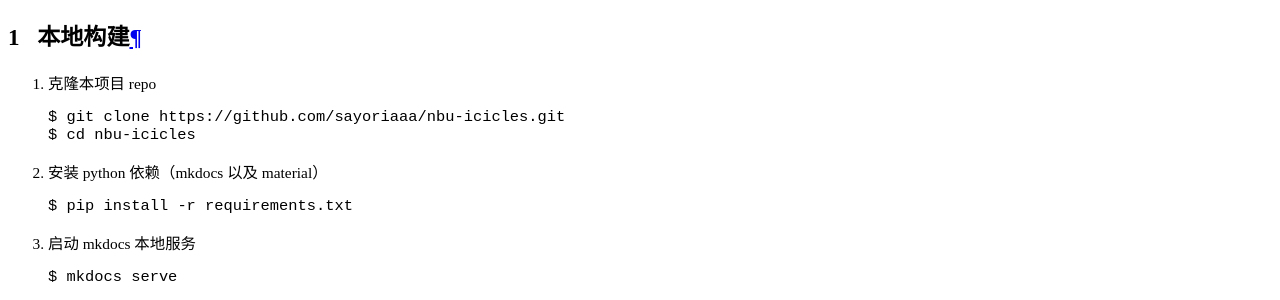
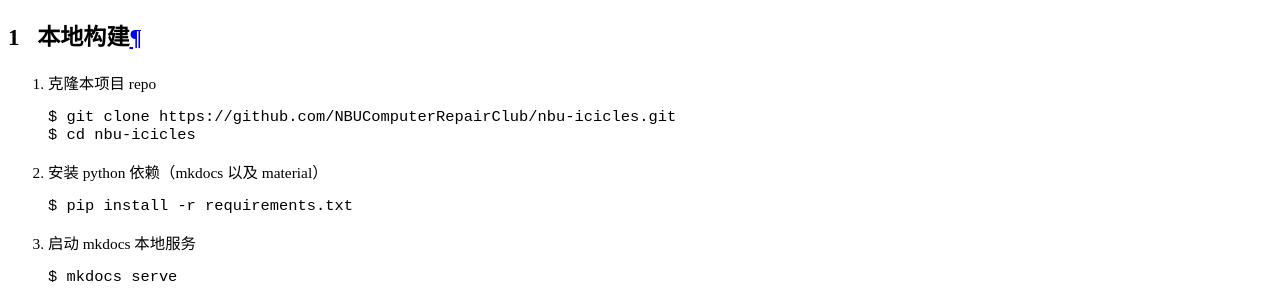
Before and after one commit to NBUComputerRepairClub/nbu-icicles, an MkDocs documentation site: the page built from docs/contributing.md, in a window 1280 px wide and 900 px high, scrolled down 15719 px. Shown: the part 152-452 px from the top of the window. Built offline with MkDocs 1.6.1 and Material for MkDocs 9.7.7, drawn with Linux system fonts in a browser that asks for light colours; comment, search, counter and statistics services are not loaded; some of the changed lines change nothing that is shown.

Commit message:
fix: 更正了部分链接

````diff
--- a/docs/contributing.md
+++ b/docs/contributing.md
@@ -7,7 +7,7 @@
 ## 本地构建
 1. 克隆本项目 repo
     ```shell
-    $ git clone https://github.com/sayoriaaa/nbu-icicles.git
+    $ git clone https://github.com/NBUComputerRepairClub/nbu-icicles.git
     $ cd nbu-icicles
     ```
 2. 安装 python 依赖（mkdocs 以及 material）
@@ -60,7 +60,7 @@
     - 如果你实在搞不定，不要担心，尽管上传，我们发现后会及时进行修改
 
 !!! note
-    针对还完全没有内容的空页面，我们提供了一个[模板](./template.md)，可以在模板的[源码](https://github.com/sayoriaaa/nbu-icicles/blob/main/docs/template.md?plain=1)基础上修改使用。
+    针对还完全没有内容的空页面，我们提供了一个[模板](./template.md)，可以在模板的[源码](https://github.com/NBUComputerRepairClub/nbu-icicles/blob/main/docs/template.md?plain=1)基础上修改使用。
 
 ### 贡献方式
 #### Pull Request（推荐）
--- a/mkdocs.yml
+++ b/mkdocs.yml
@@ -1,5 +1,5 @@
 site_name: 宁波大学课程攻略共享计划
-site_url: https://sayoriaaa.github.io/nbu-icicles/
+site_url: https://NBUComputerRepairClub.github.io/nbu-icicles/
 site_description: 宁波大学课程攻略共享计划
 repo_name: sayoriaaa/nbu-icicles
 repo_url: https://github.com/sayoriaaa/nbu-icicles/
````
